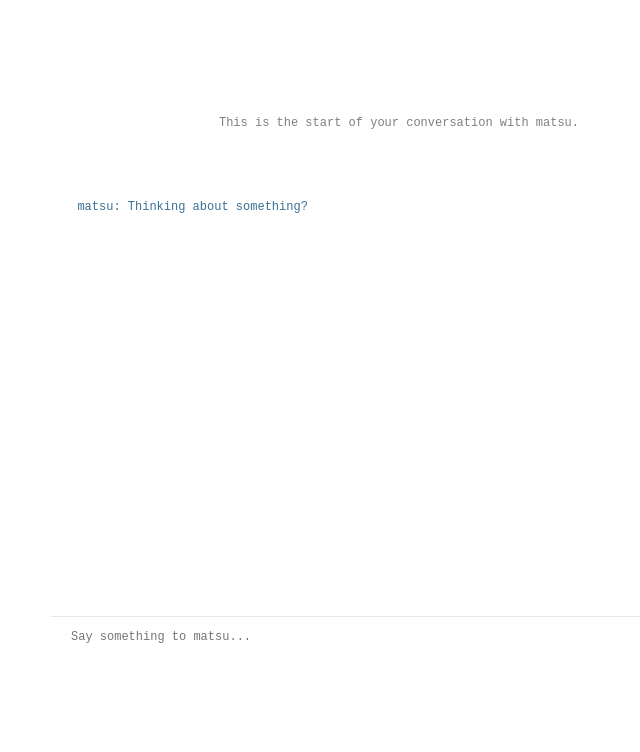
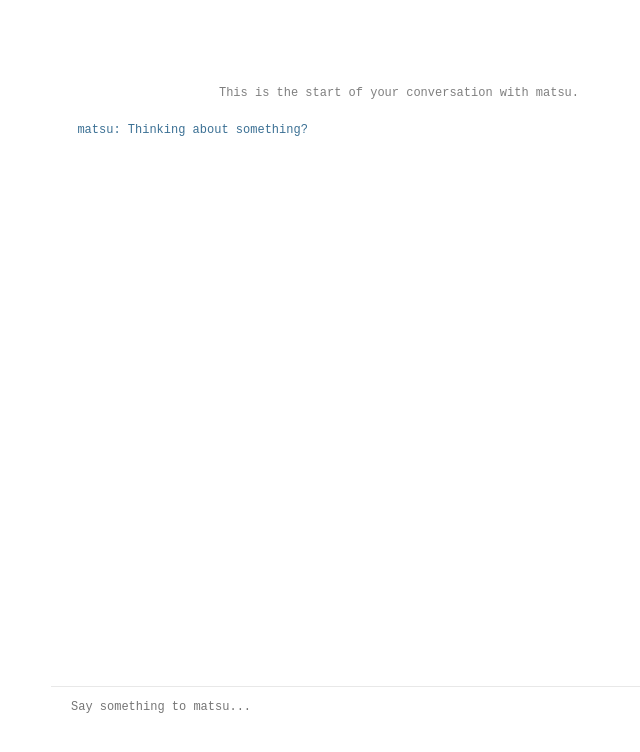
Before and after one commit to yonaymoris/waiting-bot, a React (Create React App) app: page / in a window 1280 px wide. Shown: the top 752 px of the page, without its empty margins (241-881 px from the left). Built offline with nearby package versions, Linux system fonts and the light colour scheme; a web font is replaced by a local one.

Commit message:
Revert "Style changes"
This reverts commit aeb53d3580ff20b058b5586fc1fb756fc134918a.

```diff
--- a/src/static/additional.css
+++ b/src/static/additional.css
@@ -3,13 +3,9 @@ body {
 	font-size: 12px;
 }
 
-.start-message {
-	margin-bottom: 50px;
-}
-
 .content {
-	height: 600px;
-	margin-top: 80px;
+	height: 700px;
+	margin-top: 50px;
 }
 
 .input input {
```
